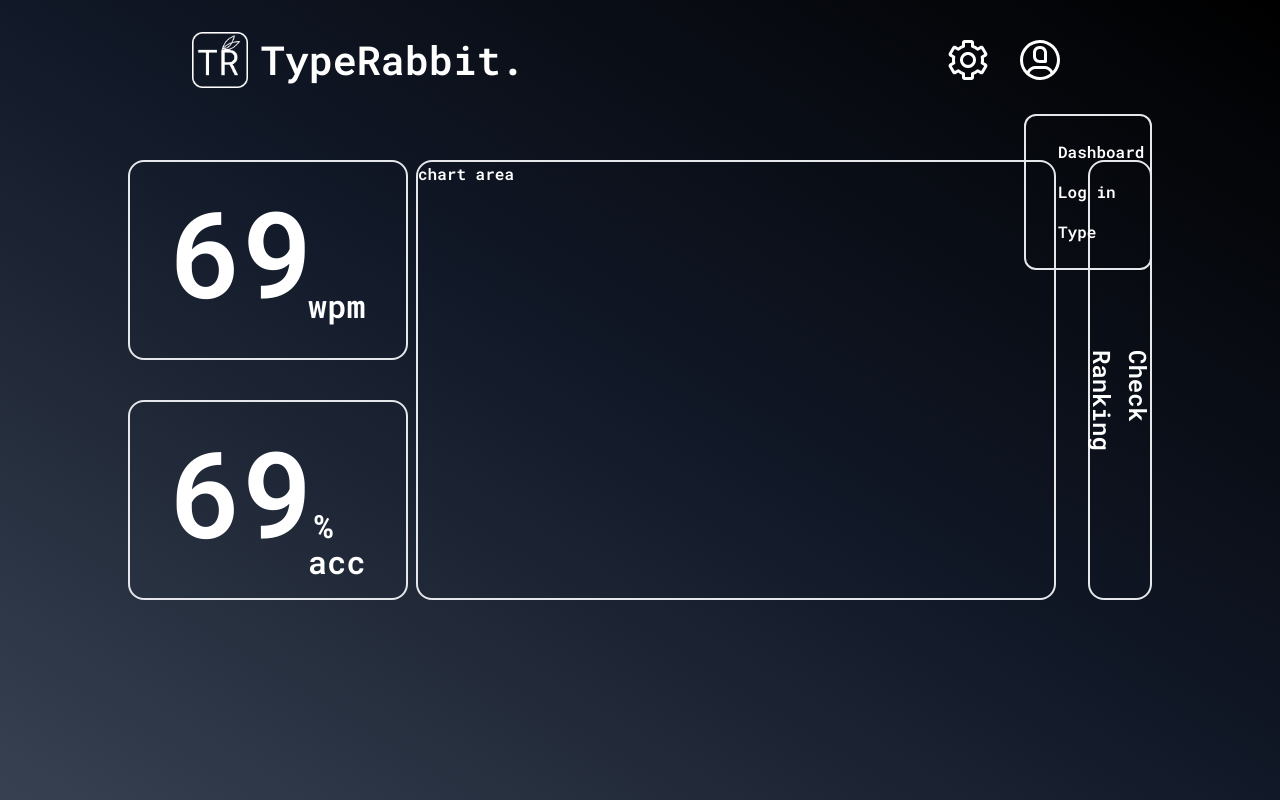
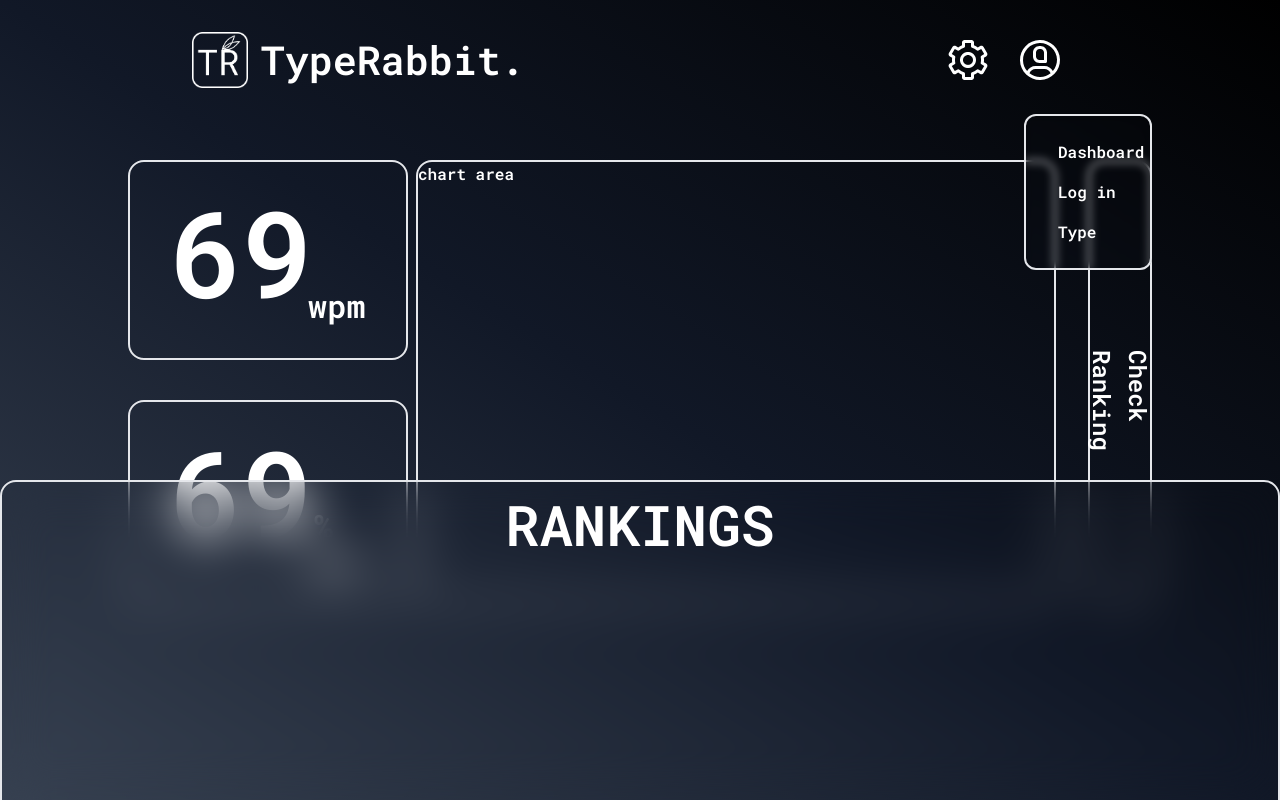
Before and after one commit to Sohxn/KType, a React (Vite) app in the folder type-test/: page /dashboard in a window 1280 px wide. Both pictures are taken after a click on the button 1040 px from the left and 60 px from the top of the page. Built offline with nearby package versions, Linux system fonts and the light colour scheme.

Commit message:
Added ranking popup

```diff
--- a/type-test/src/components/Dash.jsx
+++ b/type-test/src/components/Dash.jsx
@@ -1,8 +1,10 @@
 import React from 'react'
+import { useState, useEffect } from 'react'
 
 const Dash = () => {
 
   return (
+    <>
     <div className='flex h-[60vh] pt-[20vh] w-[100vw] justify-center'>
       <div className='flex justify-center text-white font-roboto grid grid-cols-3 h-[80vh] w-[20vw] mr-8'>
 
@@ -23,7 +25,7 @@ const Dash = () => {
           </div>
       </div>
 
-      <div className='h-[55vh] w-[50vw] border-2 rounded-2xl justify-center'>
+      <div className='h-[55vh] w-[50vw] border-2 rounded-2xl'>
         <div className='text-white font-roboto'>
           chart area
         </div>
@@ -34,7 +36,18 @@ const Dash = () => {
           <h className='font-roboto text-[3vh] rotate-[90deg]'>Check Ranking</h>
           </div>
       </button>
+
     </div>
+
+    <div className='flex justify-center w-screen'>
+      <div className='flex border-2 rounded-2xl h-[80vh] w-screen backdrop-blur-xl'>
+          <div className='flex justify-center w-full'>
+            <h className='flex font-roboto text-[7vh] text-white'>RANKINGS</h>
+          </div>
+      </div>
+    </div>
+
+  </>
   )
 }
 
--- a/type-test/src/components/Nav.jsx
+++ b/type-test/src/components/Nav.jsx
@@ -29,7 +29,7 @@ const Nav = () => {
 
           <div id='profile' className='w-12 h-12 self-center relative' >
             <button id='dropdownHoverButton' onClick={prfopen}><img className='h-fill w-fill rounded-full' src={prof}/></button>
-            <div className={`prfdd absolute mt-[3vh] bg-opacity-20 border-2 rounded-xl w-fit h-fit max-w-[10vw] m-2 p-[2vh] ${ddOpen ? '' : 'opacity-0 translate-x-[50vh] hidden'}transition-transform duration-500 ease-in-out transform'}`}>
+            <div className={`prfdd absolute mt-[3vh] bg-opacity-20 border-2 rounded-xl w-fit h-fit max-w-[10vw] m-2 p-[2vh] backdrop-blur-sm ${ddOpen ? '' : 'opacity-0 translate-x-[50vh] hidden'}transition-transform duration-500 ease-in-out transform'}`}>
               <Link to="/dashboard" className="block px-4 py-2 text-white font-roboto hover:rounded -[7px] hover:bg-white hover:text-black transition-all hover:ease-in-out">Dashboard</Link>
 
               <Link to="/login" className="block px-4 py-2 text-white font-roboto hover:rounded-[7px]  hover:bg-white hover:text-black transition-all hover:ease-in-out">Log in</Link>
```
